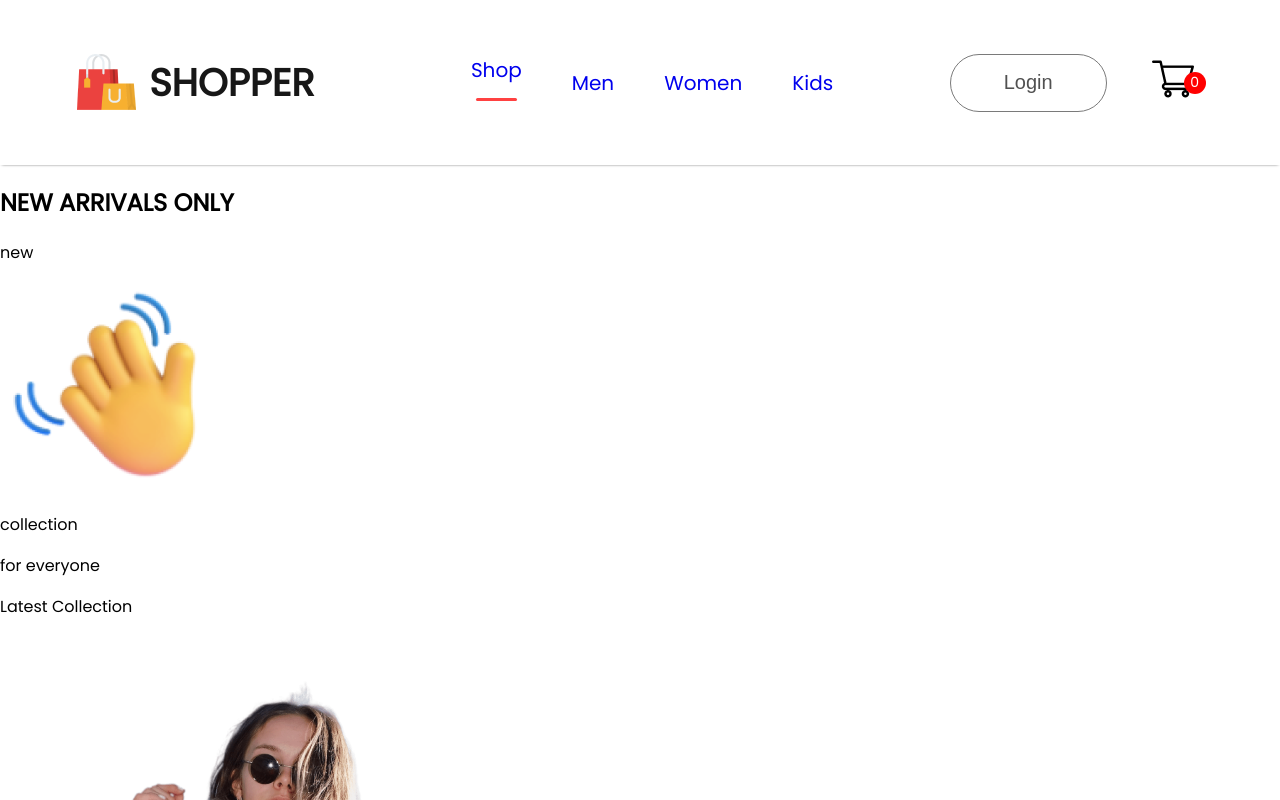
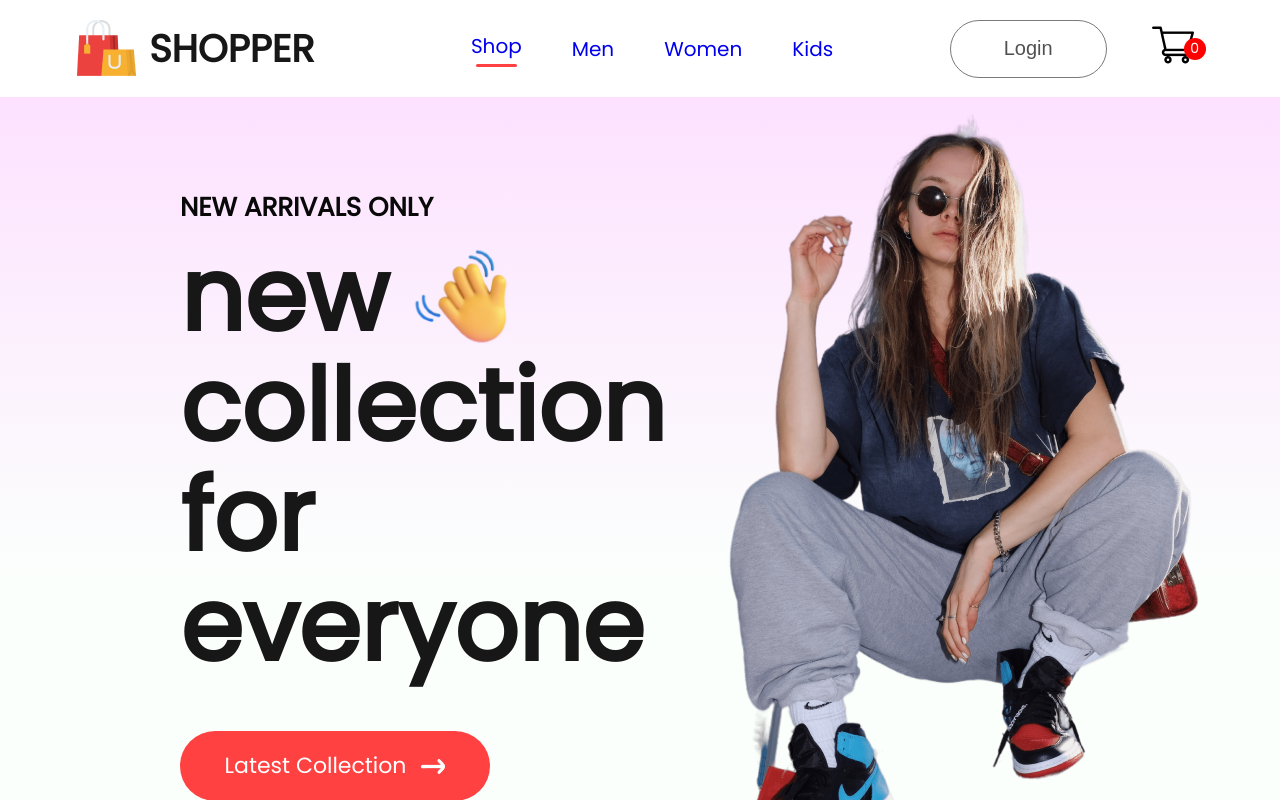
Before and after one commit to MHS676/Ecommerce-React-App, a React (Create React App) app: page / in a window 1280 px wide. Shown: the top 800 px of the page. Built offline with nearby package versions, Linux system fonts and the light colour scheme; a web font is replaced by a local one.

Commit message:
completed Home page

```diff
--- a/src/Components/Hero/Hero.css
+++ b/src/Components/Hero/Hero.css
@@ -0,0 +1,60 @@
+.hero {
+    height: 100vh;
+    background: linear-gradient(180deg, #fde1ff, #e1ffea22 60%);
+    display: flex;
+}
+
+.hero-left {
+    flex: 1;
+    display: flex;
+    flex-direction: column;
+    justify-content: center;
+    gap: 20px;
+    padding-left: 180px;
+    line-height: 1.1;
+}
+
+.hero-left h2 {
+    color: #090909;
+    font-size: 26px;
+    font-weight: 600;
+}
+
+.hero-left p {
+    color: #171717;
+    font-size: 100px;
+    font-weight: 700;
+}
+
+.hero-hand-icon {
+    display: flex;
+    align-items: center;
+    gap: 20px;
+}
+
+.hero-hand-icon img {
+    width: 105px;
+
+}
+
+.hero-latest-btn {
+    display: flex;
+    justify-content: center;
+    align-items: center;
+    gap: 15px;
+    width: 310px;
+    height: 70px;
+    border-radius: 75px;
+    margin-top: 30px;
+    background: #ff4141;
+    color: white;
+    font-size: 22px;
+    font-weight: 500;
+}
+
+.hero-right {
+    flex: 1;
+    display: flex;
+    align-items: center;
+    justify-content: center;
+}
--- a/src/Components/Hero/Hero.jsx
+++ b/src/Components/Hero/Hero.jsx
@@ -10,7 +10,7 @@
       <div className="hero-left">
         <h2>NEW ARRIVALS ONLY</h2>
         <div>
-            <div className="hand-hand-icon">
+            <div className="hero-hand-icon">
                 <p>new</p>
                 <img src={hand_icon} alt="" />
             </div>
--- a/src/index.css
+++ b/src/index.css
@@ -1,3 +1,7 @@
+* {
+  margin: 0;
+}
+
 body {
   margin: 0;
   font-family: -apple-system, BlinkMacSystemFont, 'Segoe UI', 'Roboto', 'Oxygen',
```
